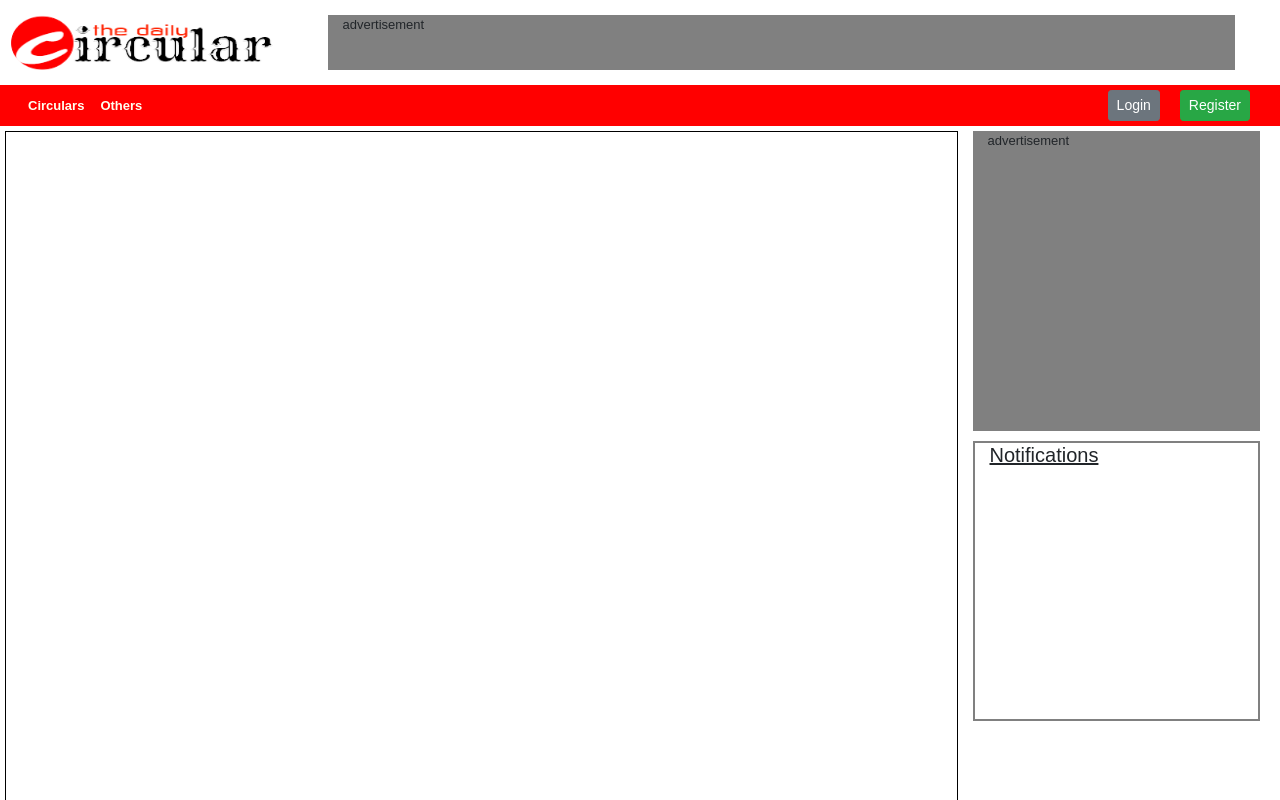
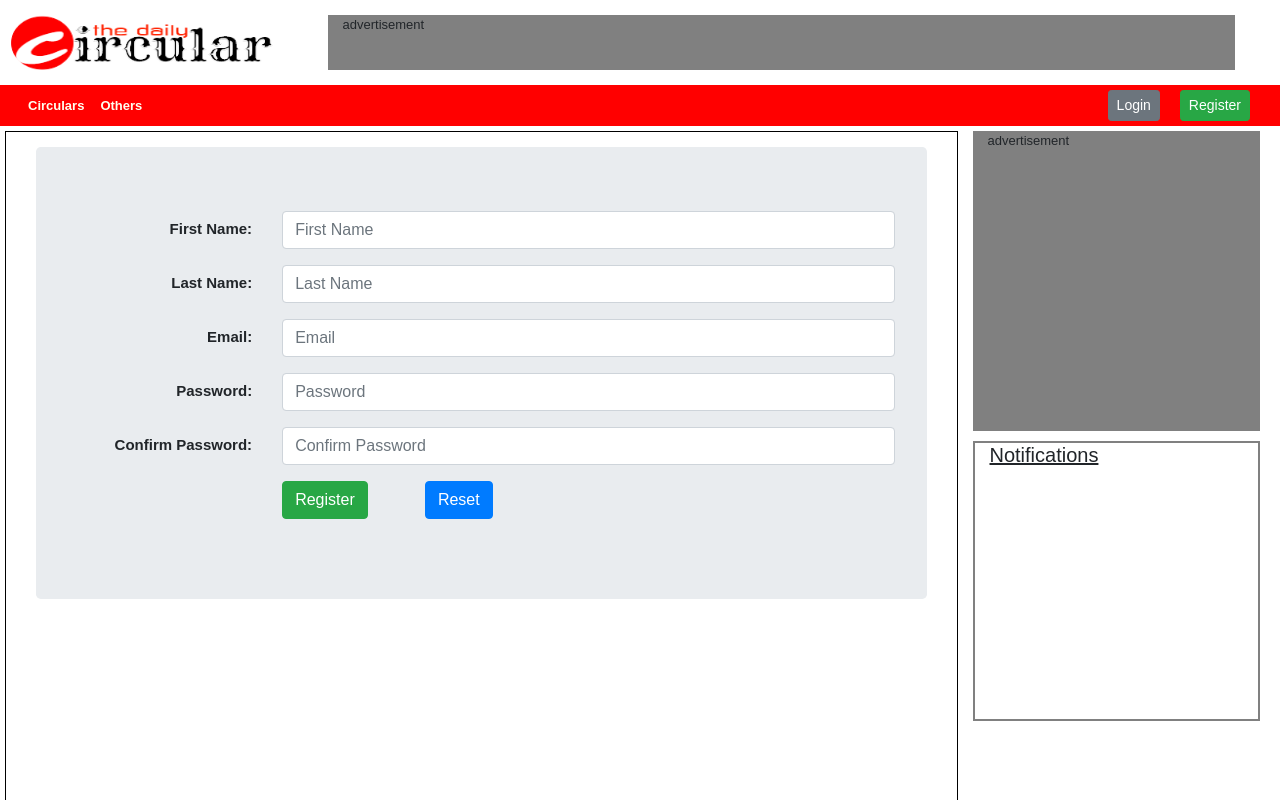
Before and after one commit to TheDailyCircular/tdc-react-app, a React (Create React App) app: page /register in a window 1280 px wide. Shown: the top 800 px of the page. Built offline with nearby package versions, Linux system fonts and the light colour scheme.

Commit message:
User registration form initial

```diff
--- a/src/App.js
+++ b/src/App.js
@@ -17,6 +17,7 @@ import NavigationBar from './components/navbar/NavigationBar';
 import SideBarAdsence from './components/adsence/SideBarAdsence';
 import Notifications from './components/notification/Notifications';
 import CreateCircular from './components/circular/CreateCircular';
+import Registration from './components/user/Registration';
 
 import jwt_decode from 'jwt-decode';
 import setJWTTokenToHeader from './security/setJWTTokenToHeader';
@@ -52,6 +53,7 @@ class App extends Component {
               <Col md={9} className="changeable-area">
                 <Switch>
                   <Route exact path="/" component={Circulars} />
+                  <Route exact path="/register" component={Registration} />
                   <Route exact path="/circulars" component={Circulars} />
                   <Route exact path="/posts" component={Posts} />
                   <Route exact path="/posts/create" component={CreateCircular} />
--- /dev/null
+++ b/src/components/user/LoginRegistration.css
@@ -0,0 +1,10 @@
+#registration-container {
+  padding-top: 15px;
+  padding-bottom: 15px;
+}
+
+#registration-form-label {
+  font-size: 15px;
+  font-weight: bolder;
+  text-align: right;
+}
--- /dev/null
+++ b/src/components/user/Registration.js
@@ -0,0 +1,127 @@
+import React, { Component } from 'react';
+import './LoginRegistration.css';
+import { Container, Form, Row, Col, Jumbotron, Button } from 'react-bootstrap';
+
+class Registration extends Component {
+  constructor() {
+    super();
+    this.state = {
+      username: "",
+      firstName: "",
+      lastName: "",
+      password: "",
+      confirmPassword: "",
+      errors: {}
+    };
+    this.onChangeHandler = this.onChangeHandler.bind(this);
+    this.onSubmitHandler = this.onSubmitHandler.bind(this);
+  }
+
+  onChangeHandler = event => {
+    this.setState({ [event.target.name]: event.target.value });
+  };
+
+  onSubmitHandler = event => {
+    event.preventDefault();
+    const newUser = {
+      username: this.state.username,
+      firstName: this.state.firstName,
+      lastName: this.state.lastName,
+      password: this.state.password,
+      confirmPassword: this.state.confirmPassword,
+    };
+    console.log(newUser);
+  }
+
+  render() {
+    return (
+      <Container id="registration-container">
+        <Jumbotron>
+          <Form onSubmit={this.onSubmitHandler}>
+            <Form.Group as={Row} controlId="formPlaintextPassword">
+              <Form.Label column sm={3} id="registration-form-label">{"First Name: "}</Form.Label>
+              <Col sm={9}>
+                <Form.Control
+                  name="firstName"
+                  type="text"
+                  placeholder="First Name"
+                  required
+                  value={this.state.firstName}
+                  onChange={this.onChangeHandler}
+                />
+              </Col>
+            </Form.Group>
+
+            <Form.Group as={Row} controlId="formPlaintextPassword">
+              <Form.Label column sm={3} id="registration-form-label">{"Last Name: "}</Form.Label>
+              <Col sm={9}>
+                <Form.Control
+                  name="lastName"
+                  type="text"
+                  placeholder="Last Name"
+                  required
+                  value={this.state.lastName}
+                  onChange={this.onChangeHandler}
+                />
+              </Col>
+            </Form.Group>
+
+            <Form.Group as={Row} controlId="formPlaintextPassword">
+              <Form.Label column sm={3} id="registration-form-label">{"Email: "}</Form.Label>
+              <Col sm={9}>
+                <Form.Control
+                  name="username"
+                  type="email"
+                  placeholder="Email"
+                  required
+                  value={this.state.username}
+                  onChange={this.onChangeHandler}
+                />
+              </Col>
+            </Form.Group>
+
+            <Form.Group as={Row} controlId="formPlaintextPassword">
+              <Form.Label column sm={3} id="registration-form-label">{"Password: "}</Form.Label>
+              <Col sm={9}>
+                <Form.Control
+                  name="password"
+                  type="password"
+                  placeholder="Password"
+                  required
+                  value={this.state.password}
+                  onChange={this.onChangeHandler}
+                />
+              </Col>
+            </Form.Group>
+
+            <Form.Group as={Row} controlId="formPlaintextPassword">
+              <Form.Label column sm={3} id="registration-form-label">{"Confirm Password: "}</Form.Label>
+              <Col sm={9}>
+                <Form.Control
+                  name="confirmPassword"
+                  type="password"
+                  placeholder="Confirm Password"
+                  required
+                  value={this.state.confirmPassword}
+                  onChange={this.onChangeHandler}
+                />
+              </Col>
+            </Form.Group>
+
+            <Form.Group as={Row} controlId="formPlaintextPassword">
+              <Form.Label column sm={3} id="registration-form-label"></Form.Label>
+              <Col sm={2}>
+                <Button variant="success" type="submit">Register</Button>
+              </Col>
+              <Col md={7}>
+                <Button type="reset">Reset</Button>
+              </Col>
+            </Form.Group>
+          </Form>
+        </Jumbotron>
+      </Container>
+    )
+  }
+}
+
+export default Registration;
```
